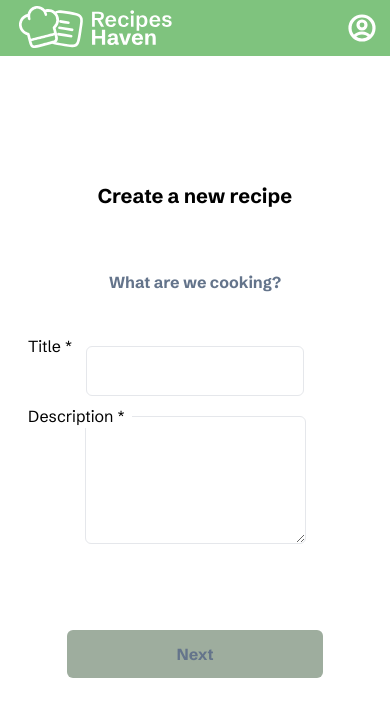
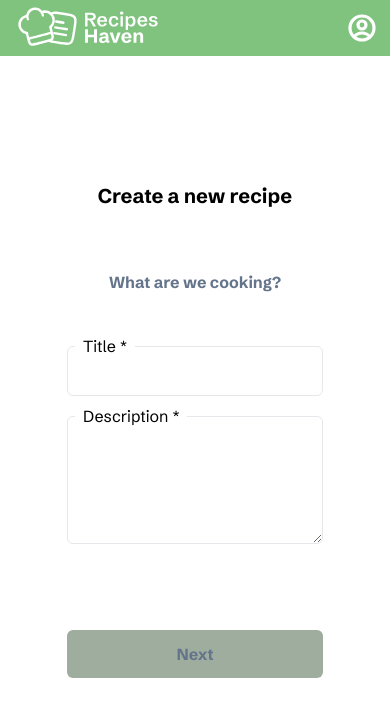
Before and after one commit to joaquincodigo/recipemanager, a Next.js app: page /create-recipe in a window 390 px wide. Shown: the top 716 px of the page. Built offline with nearby package versions, Linux system fonts and the light colour scheme; no server answers.

Commit message:
Middleware added to protect login-required routes from non-logged-in users.

```diff
--- a/app/components/TopBanner.js
+++ b/app/components/TopBanner.js
@@ -11,7 +11,7 @@ export default function TopBanner() {
           src={"/images/RecipesHavenLogoGreenBg.svg"}
           width={1}
           height={1}
-          className="h-[55px] md:h-[40px] w-auto"
+          className="h-[50px] md:h-[40px] w-auto"
           alt="Top Banner"
           sizes="55px"
           priority
--- a/app/components/create-recipe/Step1.jsx
+++ b/app/components/create-recipe/Step1.jsx
@@ -39,7 +39,7 @@ export default function Step1({ formData, setFormData, setCanMoveFoward }) {
   const styles = {
     heading: "text-slate-500 font-bold mb-5 text-center pb-3",
     errorMessage: "text-red-700",
-    wrapper: "text-center"
+    wrapper: "flex justify-center"
   };
 
   return (
--- a/app/components/modals/Modal.jsx
+++ b/app/components/modals/Modal.jsx
@@ -6,7 +6,7 @@ import Button from "../ui/Button";
 
 export const styles = {
   window:
-    "flex flex-col fixed z-50 min-w-52 max-w-64 rounded-md shadow-lg bg-[#FEFEE2]",
+    "flex flex-col fixed z-50 min-w-52 max-w-64 rounded-md shadow-lg  backdrop-blur-sm",
   topBar: "bg-[#7FC37E] text-white flex justify-between items-center ps-2 pe-1",
   closeIcon: "w-5 h-5 border-white border-[1.5px] border-black rounded-md",
   content: "p-2",
@@ -36,7 +36,7 @@ export default function Modal({
   return (
     // WINDOW
     <div
-      className={styles.window}
+      className={`${styles.window} bg-[#fefee2bf]`}
       style={{
         top: yOffset,
         right: xOffset,
@@ -59,6 +59,7 @@ export default function Modal({
           type="primary"
           label="Close"
           onClick={handleClosingClick}
+
         />
       </div>
     </div>
--- a/app/components/ui/TextAreaInput.jsx
+++ b/app/components/ui/TextAreaInput.jsx
@@ -13,7 +13,7 @@ export default function TextAreaInput({
     container: " flex flex-col md:items-center",
     wrapper: "relative",
     textarea:
-      "bg-white h-32 p-3 rounded-md border focus:outline-none focus:ring-2 focus:ring-[#7FC37E] md:w-80",
+      "bg-white h-32 p-3 rounded-md border focus:outline-none focus:ring-2 focus:ring-[#7FC37E] min-w-64 md:w-80",
     errorTextarea:
       "bg-white p-3 rounded-md border-2 border-red-700 focus:outline-none focus:ring-2 focus:ring-red-700 md:w-80",
     label: "absolute left-2 -top-3 px-2 z-10 rounded bg-white z-10",
--- a/app/components/ui/TextInput.jsx
+++ b/app/components/ui/TextInput.jsx
@@ -9,7 +9,7 @@ export default forwardRef(function TextInput(
     container: "flex flex-col md:items-center",
     wrapper: "relative",
     input:
-      "bg-white p-3 rounded-md border focus:outline-none focus:ring-2 focus:ring-[#7FC37E] md:w-80",
+      "bg-white p-3 rounded-md border focus:outline-none focus:ring-2 focus:ring-[#7FC37E] min-w-64 md:w-80",
     errorInput:
       "bg-white p-3 rounded-md border-2 border-red-700 focus:outline-none focus:ring-2 focus:ring-red-700 md:w-80",
     label: "absolute left-2 -top-3 px-2 z-10 rounded bg-white z-10",
```
Also changed, not shown: middleware.js (added, +16 -0 lines).
